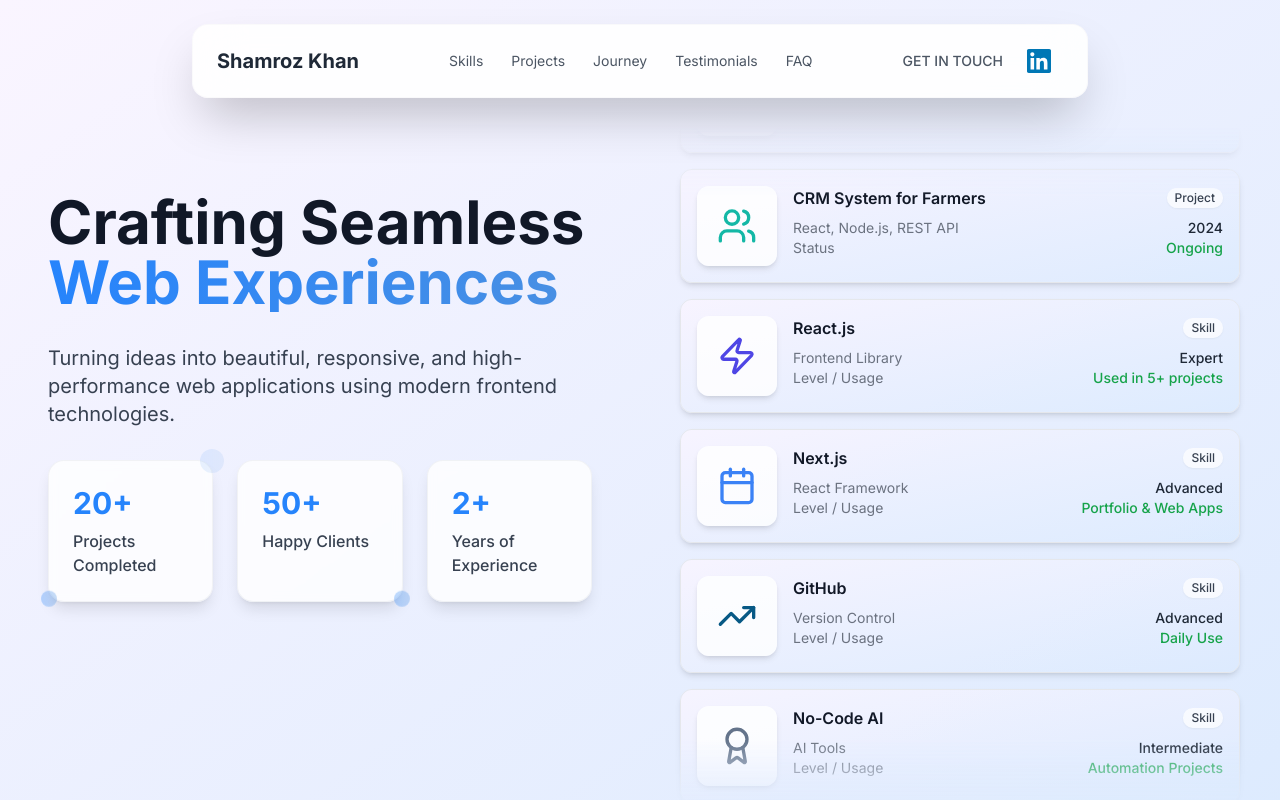
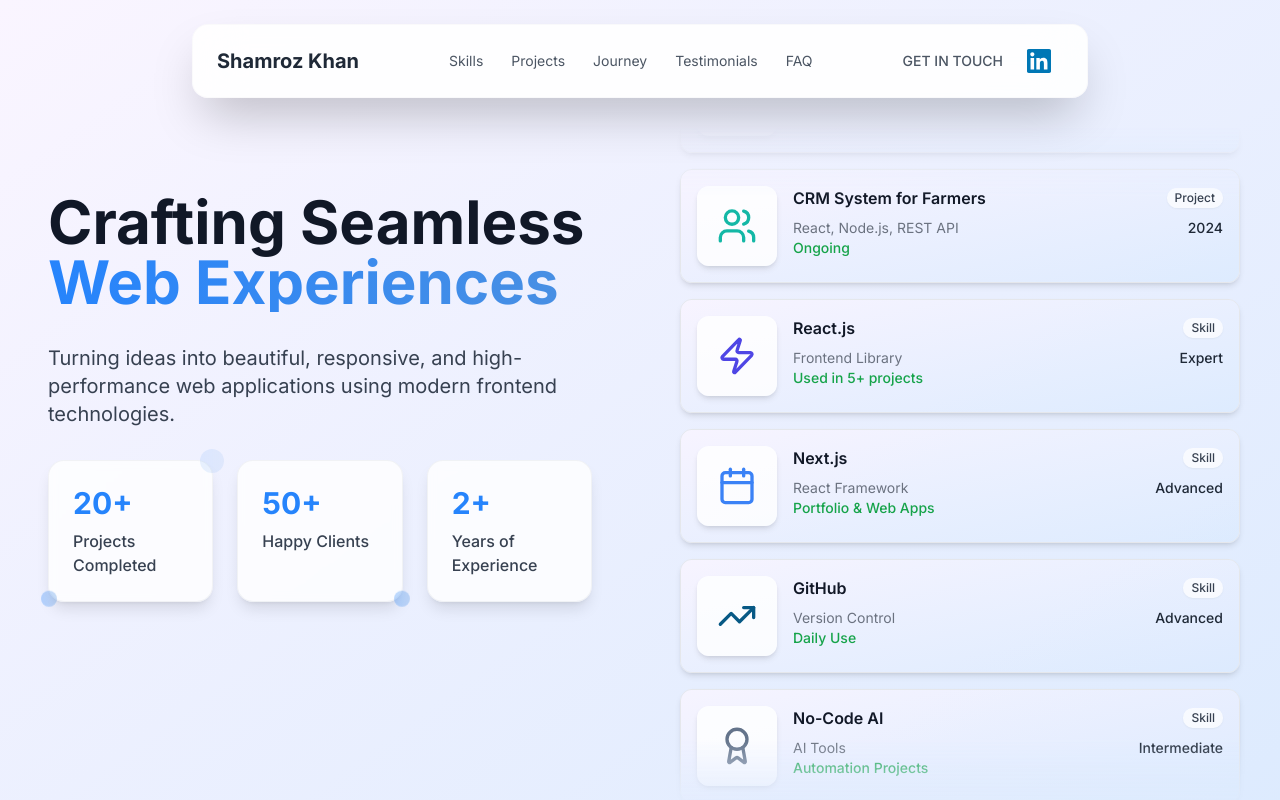
Before and after one commit to Shvmroz/project-next-portfolio, a Next.js app: page / in a window 1280 px wide. Shown: the top 800 px of the page. Built offline with nearby package versions, Linux system fonts and the light colour scheme.

Commit message:
Updated Hero.tsx

```diff
--- a/components/Hero.tsx
+++ b/components/Hero.tsx
@@ -148,9 +148,6 @@ function EventCard({ event, index }: { event: (typeof portfolioHistory)[0]; inde
             </div>
 
             <div className="flex justify-between">
-              <span className="text-gray-500 text-xs sm:text-sm">
-                {event.type === "Project" ? "Status" : "Level / Usage"}
-              </span>
               <span className="font-medium text-green-600 text-xs sm:text-sm">
                 {event.success}
               </span>
```
